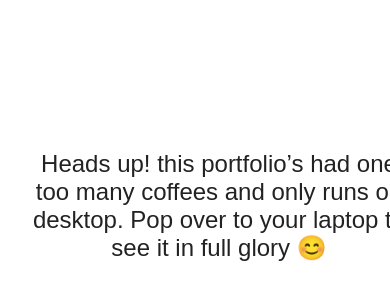
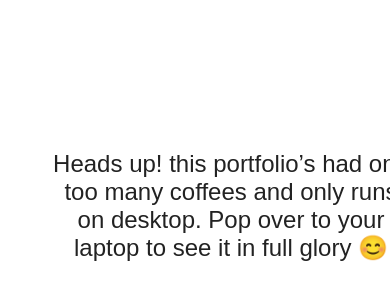
Before and after one commit to The-Olakunle1/Ola-s-Portfolio, a plain HTML site: page index.html in a window 390 px wide. Shown: the part 216-516 px from the top of the page. Drawn offline with Linux system fonts and the light colour scheme; a web font is replaced by a local one.

Commit message:
Update style.css with new changes

```diff
--- a/style.css
+++ b/style.css
@@ -208,11 +208,11 @@ p{
 
 #mobile-blocker .mobile-blocker-content {
   max-width: 500px;
-  margin: 0 auto;
+  margin-left: 24px;
+  margin-left: 24px;
   border-radius: 12px;
   box-shadow: none;
-  display: flex;
-  flex-direction: column;
+  display: block;
   justify-content: center;
   align-items: center;
   text-align: center;
```
